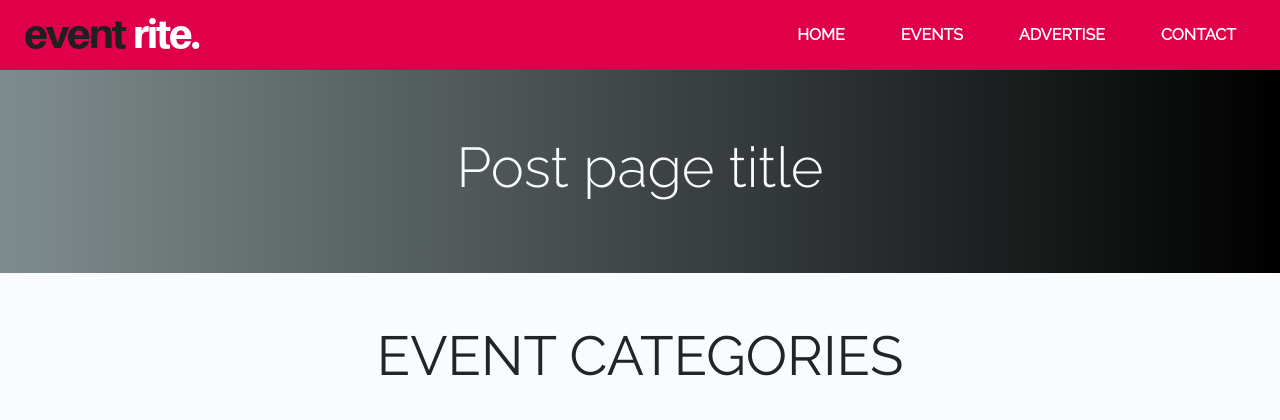
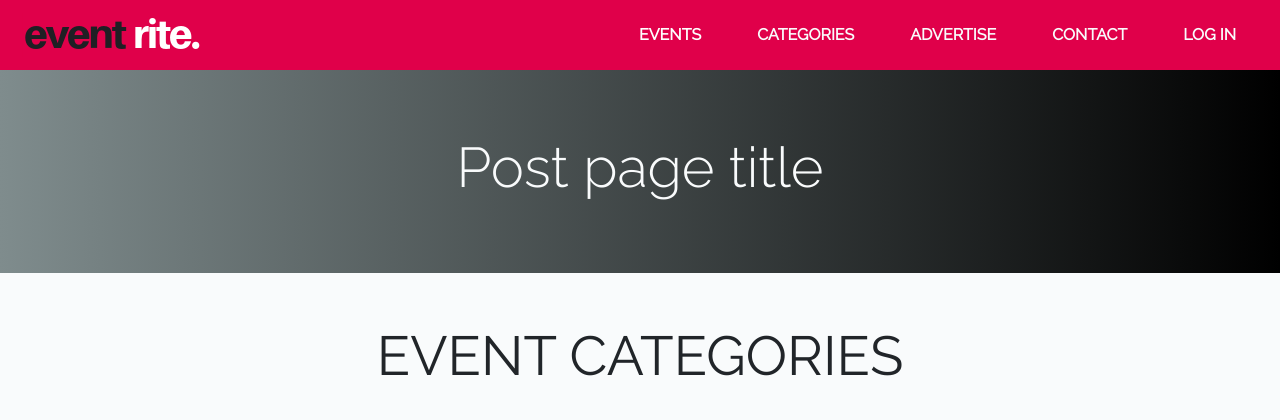
Before and after one commit to CodemasterInstitute/A-Team, a PHP site: page /server/view/categories.php in a window 1280 px wide. Shown: the top 420 px of the page. Run offline with PHP 8.4, Linux system fonts and the light colour scheme; some libraries are stand-ins or nearby versions.

Commit message:
updated nav added login

```diff
--- a/EventRite/wwwroot/server/view-helper/navigation.php
+++ b/EventRite/wwwroot/server/view-helper/navigation.php
@@ -11,16 +11,19 @@
         <div class="collapse navbar-collapse" id="navbarSupportedContent">
           <ul class="navbar-nav ml-auto">
             <li class="nav-item active">
-              <a class="nav-link" href="index.php">Home <span class="sr-only">(current)</span></a>
+              <a class="nav-link" href="index.php">Events <span class="sr-only">(current)</span></a>
             </li>
             <li class="nav-item">
-              <a class="nav-link" href="event.php">Events</a>
+              <a class="nav-link" href="categories.php">Categories</a>
             </li>
             <li class="nav-item">
                 <a class="nav-link" href="#">Advertise</a>
               </li>
               <li class="nav-item">
                   <a class="nav-link" href="contact.php">Contact</a>
+                </li>
+                <li class="nav-item">
+                  <a class="nav-link" href="/members.index.php">Log In</a>
                 </li>
           </ul>
 
```
